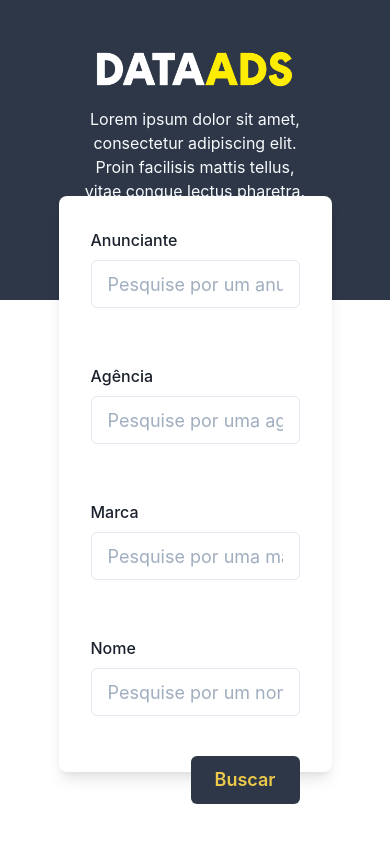
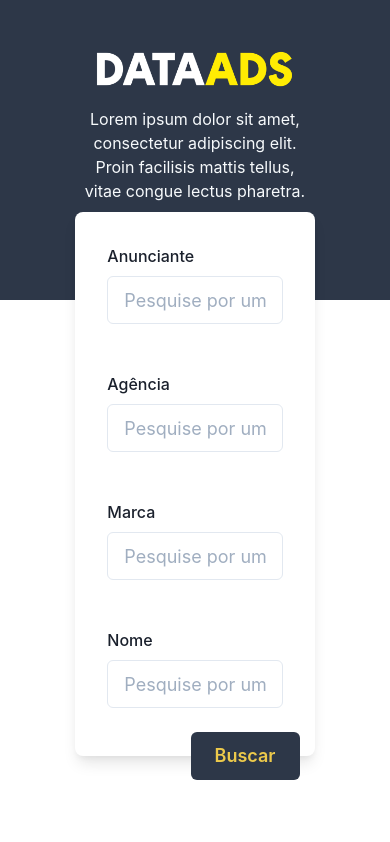
Before and after one commit to tom-carvalho/dataads, a Next.js app: page /busca in a window 390 px wide. Built offline with nearby package versions, Linux system fonts and the light colour scheme.

Commit message:
ajuste responsivo busca

```diff
--- a/src/components/search.tsx
+++ b/src/components/search.tsx
@@ -22,27 +22,29 @@ export const Search = () => {
                 </Flex>
             </Flex>
 
-
-            <SimpleGrid w="70%" bg="white" borderRadius="lg" mt="-104px" padding="32px" boxShadow="lg" columns={{ xl: 2, lg: 2, md: 2, sm: 1, base: 1 }} gap="32px">
+            <Flex mt="-112px" padding="24px" w="100%" justifyContent="center">
+                <SimpleGrid w="70%" bg="white" borderRadius="lg" padding="32px" boxShadow="lg" columns={{ xl: 2, lg: 2, md: 2, sm: 1, base: 1 }} gap="32px">
                     <Flex flexDirection="column">
                         <FormLabel>Anunciante</FormLabel>
-                    <Input placeholder="Pesquise por um anunciante" size="lg" type="Text" mb="24px" focusBorderColor="yellow.400" />
+                        <Input placeholder="Pesquise por um anunciante" size="lg" type="Text" mb="16px" focusBorderColor="yellow.400" />
                     </Flex>
                     <Flex flexDirection="column">
                         <FormLabel>Agência</FormLabel>
-                    <Input placeholder="Pesquise por uma agência" size="lg" type="Text" mb="24px" focusBorderColor="yellow.400" />
+                        <Input placeholder="Pesquise por uma agência" size="lg" type="Text" mb="16px" focusBorderColor="yellow.400" />
                     </Flex>
                     <Flex flexDirection="column">
                         <FormLabel>Marca</FormLabel>
-                    <Input placeholder="Pesquise por uma marca" size="lg" type="Text" mb="24px" focusBorderColor="yellow.400" />
+                        <Input placeholder="Pesquise por uma marca" size="lg" type="Text" mb="16px" focusBorderColor="yellow.400" />
                     </Flex>
                     <Flex flexDirection="column">
                         <FormLabel>Nome</FormLabel>
-                    <Input placeholder="Pesquise por um nome" size="lg" type="Text" mb="24px" focusBorderColor="yellow.400" />
+                        <Input placeholder="Pesquise por um nome" size="lg" type="Text" mb="16px" focusBorderColor="yellow.400" />
                     </Flex>
                 </SimpleGrid>
 
-            <Flex justifyContent="flex-end" w="70%" mt="-16px">
+            </Flex>
+
+            <Flex justifyContent="flex-end" w="70%" mt="-48px">
                 <Button marginRight="32px" backgroundColor="gray.700"
                     color="yellow.400"
                     size="lg"
```
Lines whose indentation alone changed are shown as unchanged.
